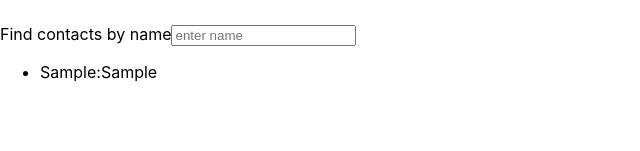
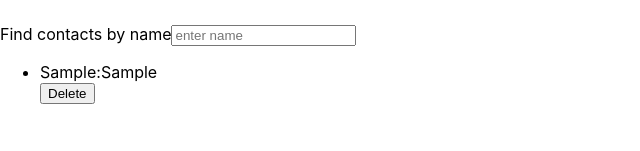
Before and after one commit to IrynaYrrr/goit-react-hw-02-phonebook, a React (Create React App) app: page / in a window 1280 px wide. Both pictures are taken after typing "Sample", "Sample" into the empty fields and a click on the button "add contact". Shown: the part 149-300 px from the top of the page, without its empty margins (0-640 px from the left). Built offline with nearby package versions, Linux system fonts and the light colour scheme.

Commit message:
add handleDelete

```diff
--- a/src/components/App.jsx
+++ b/src/components/App.jsx
@@ -30,6 +30,12 @@ export class App extends Component {
     }))
   }
 
+  handleDelete = (id) => {
+    this.setState((prev) => ({
+      contacts: prev.contacts.filter((contact) => contact.id !== id),
+    }))
+  }
+
   render() {
 
     return (
@@ -39,8 +45,14 @@ export class App extends Component {
           onSubmit={values => this.handleSubmitForm(values)}
         />
         <h2>Contacts</h2>
-        <Filter onChange={value => this.handleFilterChange(value)} />
-        <ContactList contacts={this.state.contacts} filter={this.state.filter}/>
+        <Filter
+          onChange={value => this.handleFilterChange(value)}
+        />
+        <ContactList
+          contacts={this.state.contacts}
+          filter={this.state.filter}
+          handleDelete={this.handleDelete}
+        />
       </div>
     )
   }
--- a/src/components/contactForm/ContactForm.jsx
+++ b/src/components/contactForm/ContactForm.jsx
@@ -1,4 +1,5 @@
 import React, { Component } from 'react';
+import { nanoid } from "nanoid";
 
 const INITIAL_STATE = {
   name: "",
@@ -8,6 +9,7 @@ const INITIAL_STATE = {
 export class ContactForm extends Component {
   state = { ...INITIAL_STATE };
 
+
   handleChange = evt => {
     const { name, value } = evt.target;
     this.setState({ [name]: value });
@@ -15,8 +17,6 @@ export class ContactForm extends Component {
 
   handleSubmit = evt => {
     evt.preventDefault();
-    const { name, number } = this.state;
-    console.log(`Name: ${name}, Number: ${number}`);
     this.props.onSubmit({ ...this.state });
     this.reset();
   };
--- a/src/components/contactList/ContactList.jsx
+++ b/src/components/contactList/ContactList.jsx
@@ -7,7 +7,14 @@ export class ContactList extends Component {
       <div>
         <ul>
           {this.props.contacts.filter((el) => el.name.toLowerCase().includes(this.props.filter.toLowerCase())).map(
-            c => <li>{c.name}:{c.number}</li>
+            c =>
+              <li key={c.id}>{c.name}:{c.number}
+                <div>
+                  <button onClick={() => this.props.handleDelete(c.id)}>
+                    Delete
+                  </button>
+                </div>
+              </li>
           )}
         </ul>
       </div>
```
